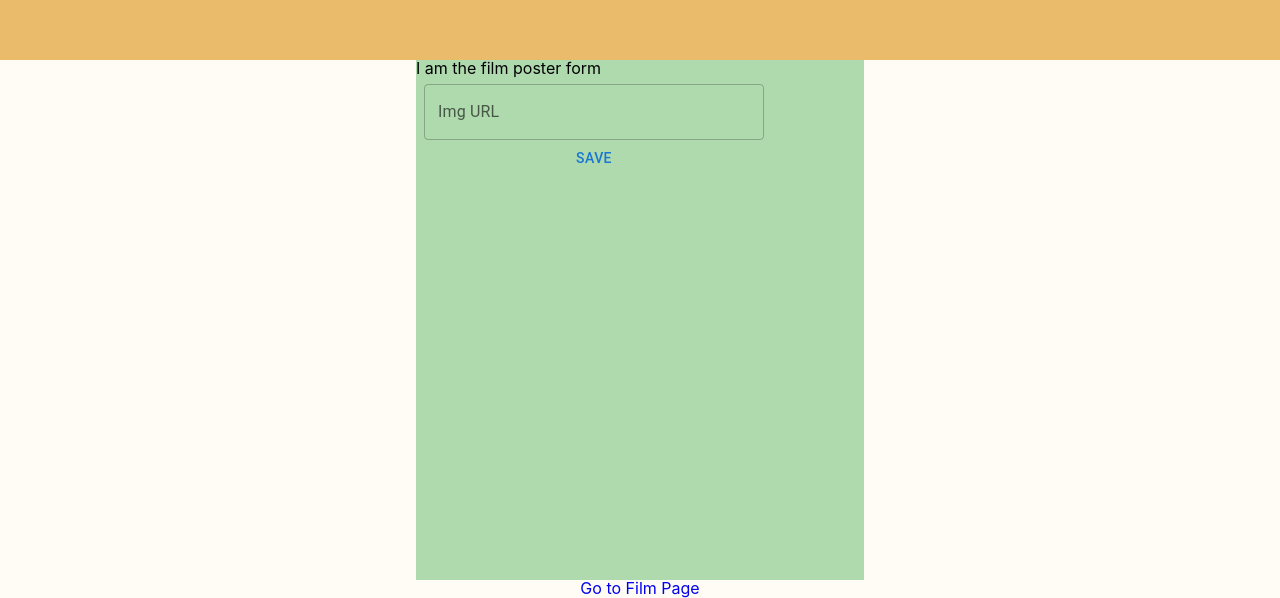
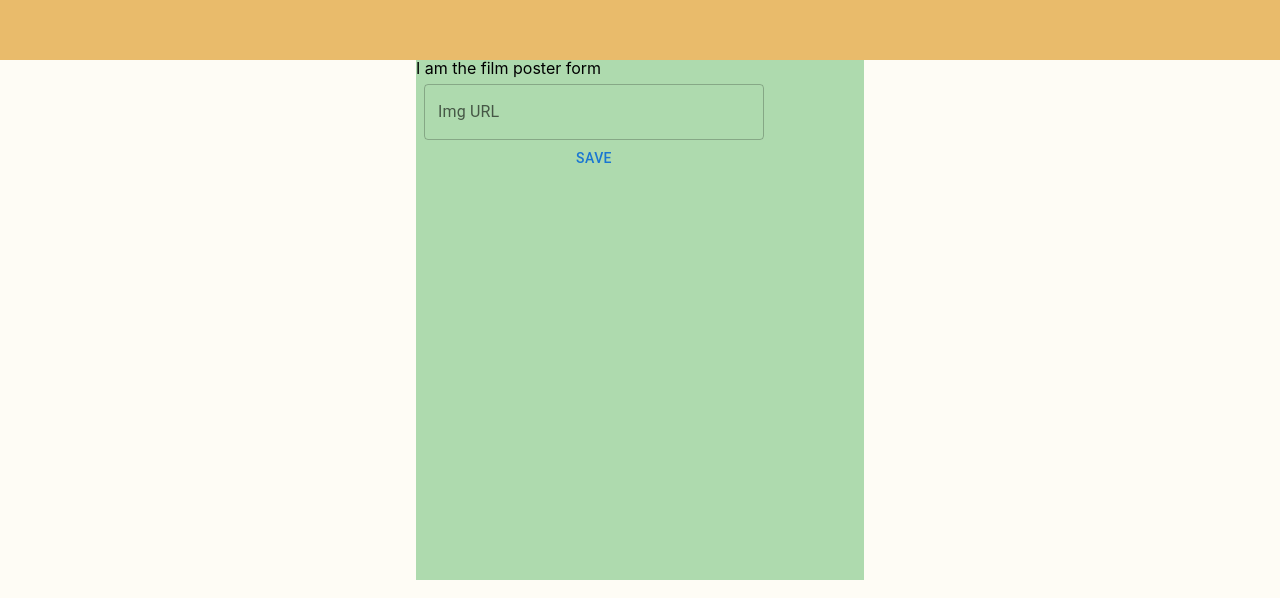
Before and after one commit to ninabrissey/your-epk, a React (Create React App) app: page /edit/1 in a window 1280 px wide. Shown: the part 629-1227 px from the top of the page. Built offline with nearby package versions, Linux system fonts and the light colour scheme; no server answers.

Commit message:
Remove unnecessary Link

```diff
--- a/src/components/pages/EditPage/EditPage.tsx
+++ b/src/components/pages/EditPage/EditPage.tsx
@@ -49,7 +49,6 @@ const EditPage = ({ epk_id }: any) => {
         <AwardsPressContainer filmEPK={film} addFilmInfo={addFilmInfo} />
         <TrailerContainer />
         <FilmPosterContainer />
-        <Link to={`/${epk_id}/${title}`}>Go to Film Page</Link>
       </main>
     </div>
   )
```
